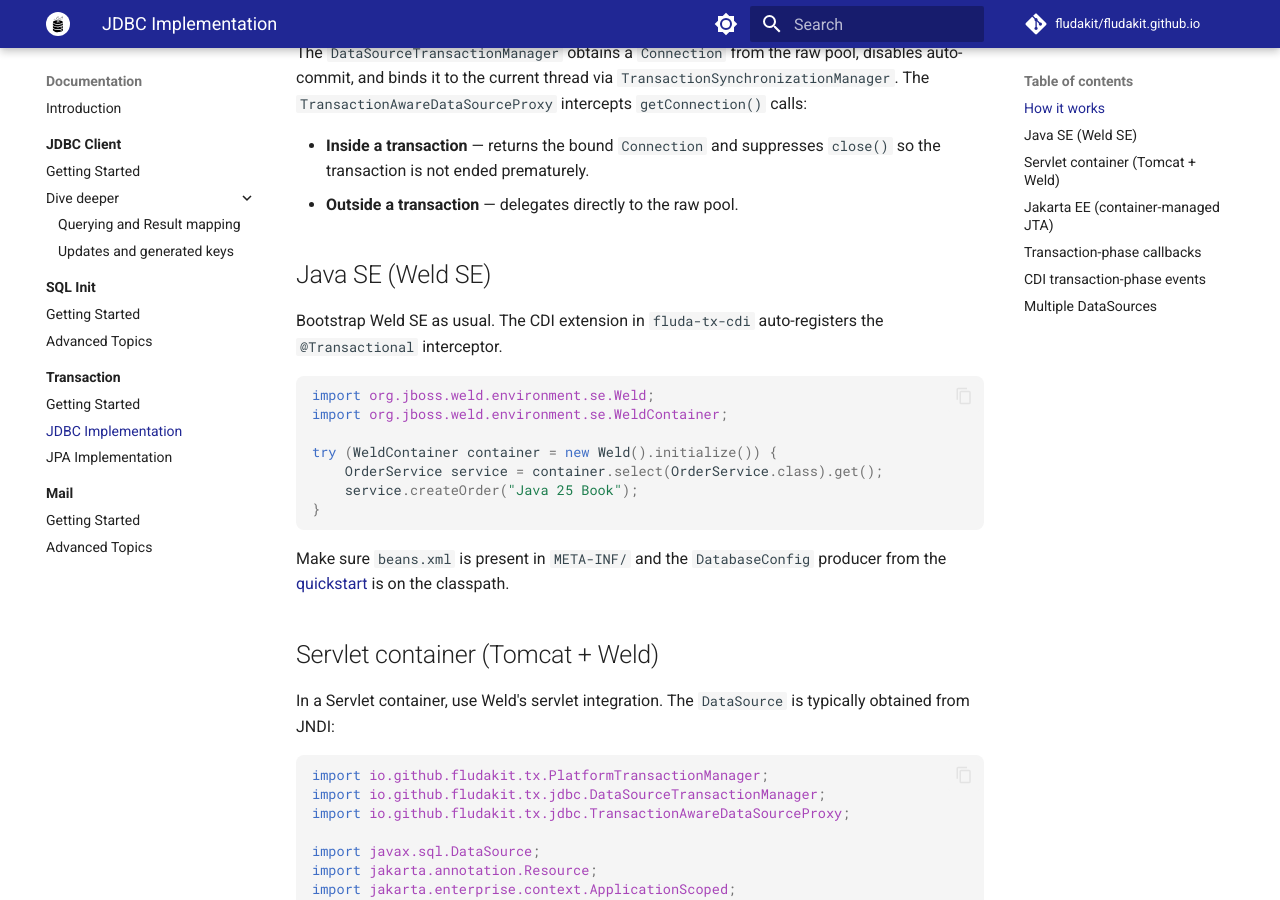
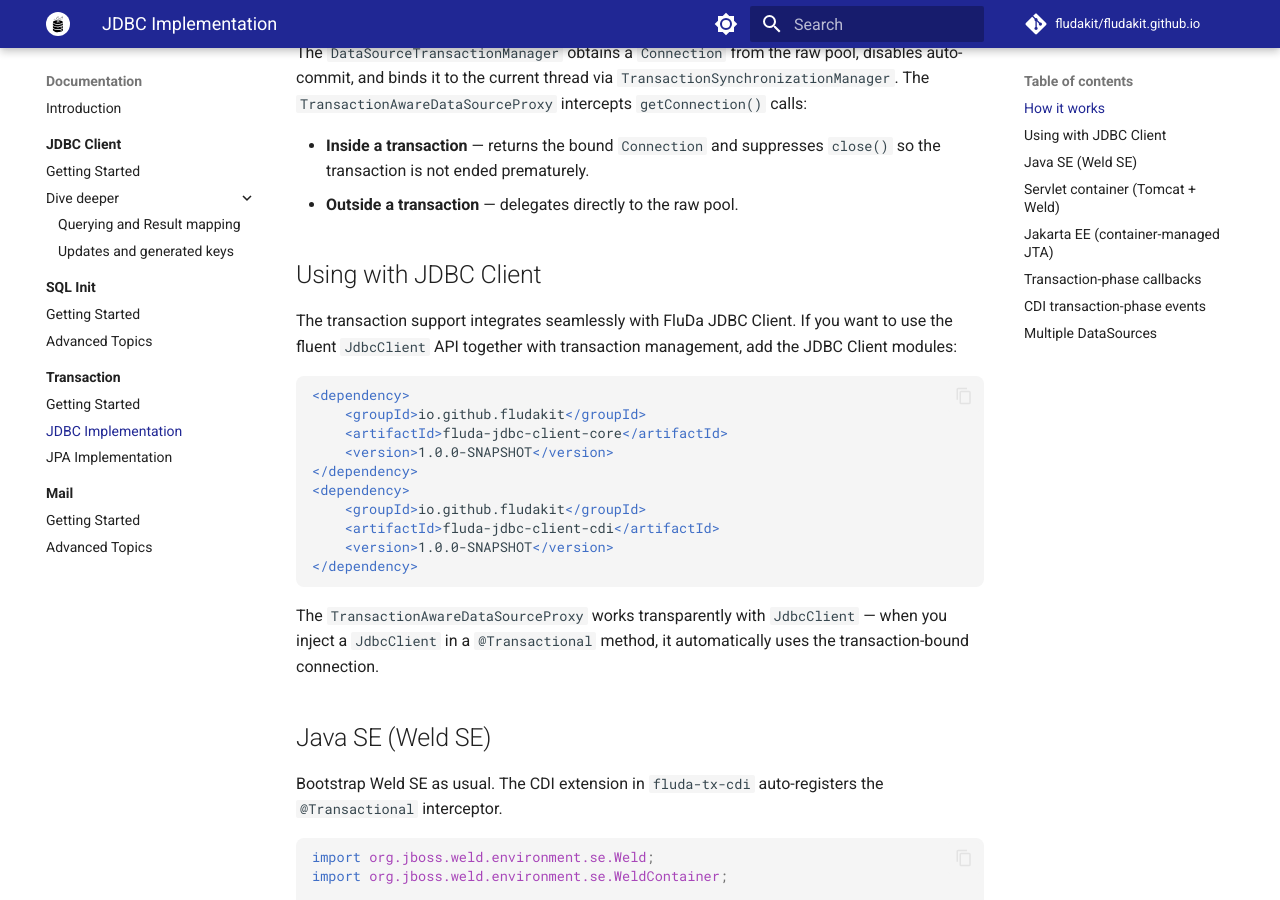
Before and after one commit to fludakit/fludakit.github.io, an MkDocs documentation site: the page built from docs/documentation/tx/jdbc.md, in a window 1280 px wide and 900 px high, scrolled down 330 px. Built offline with MkDocs 1.6.1 and Material for MkDocs 9.7.7, drawn with Linux system fonts in a browser that asks for light colours; comment, search, counter and statistics services are not loaded.

Commit message:
Move JDBC Client dependencies from getting-started to jdbc.md
Relocate JDBC Client module dependencies to jdbc.md as an optional
integration section, clarifying that they work seamlessly together.

````diff
--- a/docs/documentation/tx/jdbc.md
+++ b/docs/documentation/tx/jdbc.md
@@ -8,6 +8,25 @@ The `DataSourceTransactionManager` obtains a `Connection` from the raw pool, dis
 
 - **Inside a transaction** — returns the bound `Connection` and suppresses `close()` so the transaction is not ended prematurely.
 - **Outside a transaction** — delegates directly to the raw pool.
+
+## Using with JDBC Client
+
+The transaction support integrates seamlessly with FluDa JDBC Client. If you want to use the fluent `JdbcClient` API together with transaction management, add the JDBC Client modules:
+
+```xml
+<dependency>
+    <groupId>io.github.fludakit</groupId>
+    <artifactId>fluda-jdbc-client-core</artifactId>
+    <version>1.0.0-SNAPSHOT</version>
+</dependency>
+<dependency>
+    <groupId>io.github.fludakit</groupId>
+    <artifactId>fluda-jdbc-client-cdi</artifactId>
+    <version>1.0.0-SNAPSHOT</version>
+</dependency>
+```
+
+The `TransactionAwareDataSourceProxy` works transparently with `JdbcClient` — when you inject a `JdbcClient` in a `@Transactional` method, it automatically uses the transaction-bound connection.
 
 ## Java SE (Weld SE)
 
````
Also changed, not shown: docs/documentation/tx/getting-started.md (+0 -15 lines).
